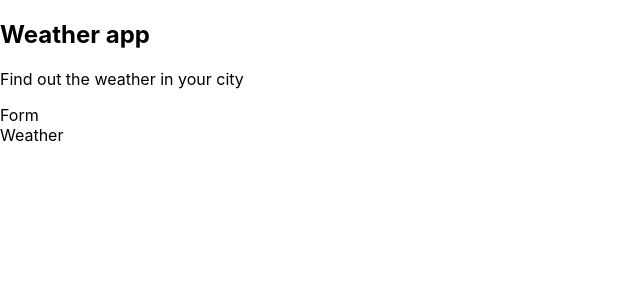
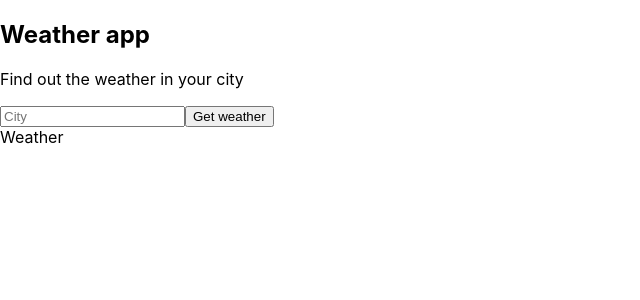
Before and after one commit to HenrikHovhannisyan/weather-forecast, a React (Create React App) app: page / in a window 1280 px wide. Shown: the top 300 px of the page, without its empty margins (0-640 px from the left). Built offline with nearby package versions, Linux system fonts and the light colour scheme.

Commit message:
Add API functionality in Form components

```diff
--- a/src/App.js
+++ b/src/App.js
@@ -6,19 +6,20 @@ import Weather from "./components/Weather";
 const API_KEY = "647da832546c5d35f3a576246c75e8b8";
 
 class App extends React.Component {
-  gettingWeather = async () => {
+  gettingWeather = async (e) => {
+    e.preventDefault();
+    const city = e.target.elements.city.value;
     const api_url = await fetch(
-      `api.openweathermap.org/data/2.5/weather?q=Kiev,ua&appid=${API_KEY}&units=metric`
-    );
-    const data = await api_url.json();
-    console.log(data);
+      `https://api.openweathermap.org/data/2.5/weather?q=${city}&appid=${API_KEY}&units=metric`
+    ).then((data) => data.json());
+    console.log(api_url);
   };
 
   render() {
     return (
       <>
         <Info />
-        <Form />
+        <Form weatherMethod={this.gettingWeather} />
         <Weather />
       </>
     );
--- a/src/components/Form.js
+++ b/src/components/Form.js
@@ -2,7 +2,12 @@ import React from "react";
 
 class Form extends React.Component {
   render() {
-    return <div>Form</div>;
+    return (
+      <form onSubmit={this.props.weatherMethod}>
+        <input type="text" name="city" placeholder="City" />
+        <button>Get weather</button>
+      </form>
+    );
   }
 }
 
```
